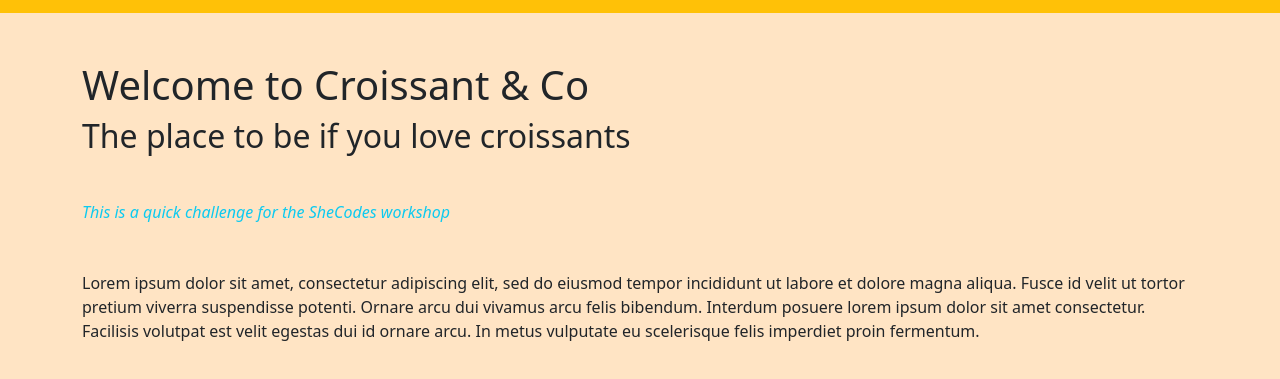
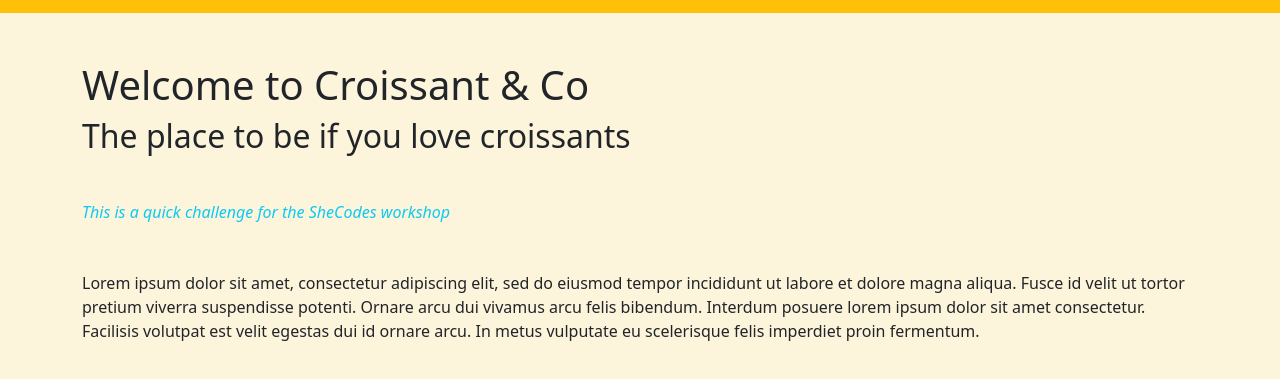
Before and after one commit to ilenia-n/Croissant, a plain HTML site: page index.html in a window 1280 px wide. Shown: the part 65-444 px from the top of the page. Drawn offline with nearby package versions, Linux system fonts and the light colour scheme.

Commit message:
changed the background to a lighter color

```diff
--- a/css/styles.css
+++ b/css/styles.css
@@ -1,5 +1,5 @@
 body{
-    background-color: bisque;
+    background-color: #fcf4db;
 }
 
 .footer{
```
